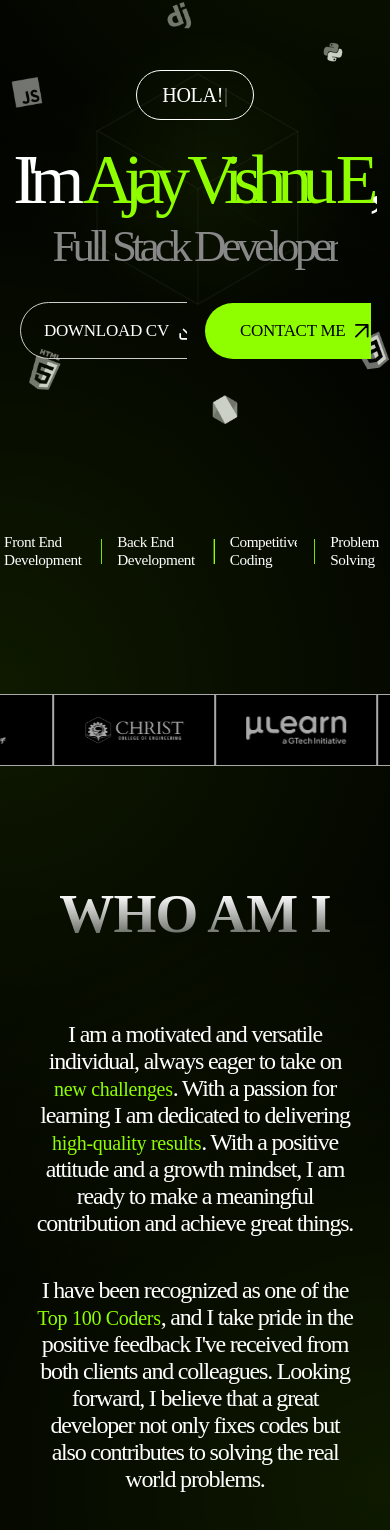
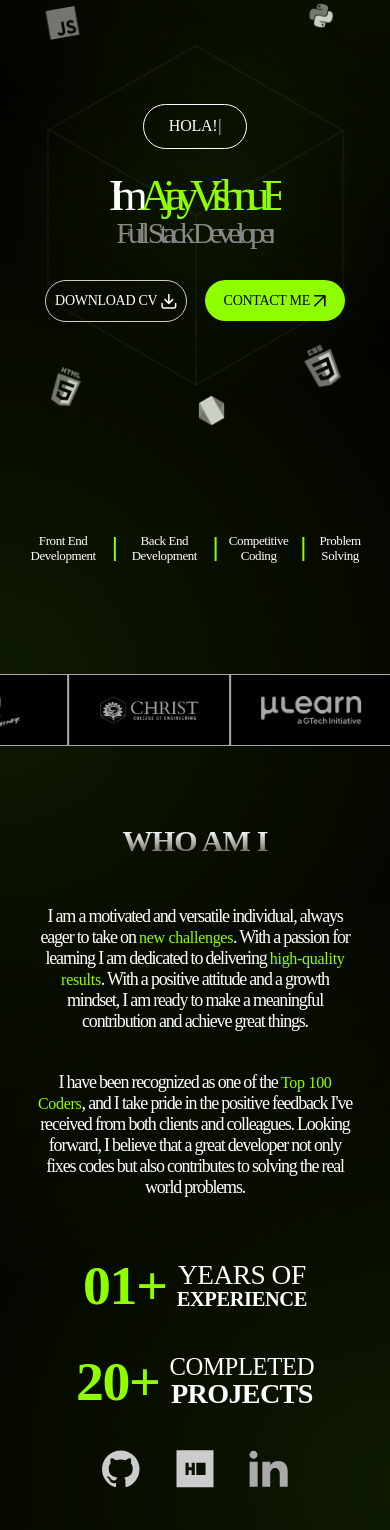
Before and after one commit to AjayVishnuE/Ajay_Vishnu_E, a React (Create React App) app: page / in a window 390 px wide. Shown: the part 210-1740 px from the top of the page. Built offline with nearby package versions, Linux system fonts and the light colour scheme; a web font is replaced by a local one.

Commit message:
media queries

```diff
--- a/src/App.css
+++ b/src/App.css
@@ -49,3 +49,23 @@
     transition: fill 0.3s ease, stroke 0.3s ease;
     stroke:  var(--PortGreen);
 }
+
+@media (max-width:1200px) {
+    .p-heading{
+        font-size: 40px;
+        padding: 0;
+    }
+}
+
+@media (max-width:900px) {
+    .p-heading{
+        font-size: 39px;
+    }
+}
+
+@media (max-width:500px) {
+    .p-heading{
+        text-align: center;
+        font-size: 30px;
+    }
+}
--- a/src/components/HelloTextLoop/hellotextloop.css
+++ b/src/components/HelloTextLoop/hellotextloop.css
@@ -1,5 +1,5 @@
 .overall-container{
-    margin-top: 210px;
+    margin-top: -5%;
 }
 
 .typewriter-container{
@@ -23,26 +23,34 @@ span{
 
 @media (max-width:1450px) {
     .overall-container{
-        padding-top: 50px;
+        /* padding-top: 20%; */
     }
 }
 @media (max-width:2600px) and (min-height:1000px){
     .overall-container{
-        padding-top: 12%;
+        /* padding-top: 12%; */
     }
 }
 
 @media (max-width:1500px) and (min-height:1000px){
     .overall-container{
-        padding-top: 19%;
+        margin-top: -12%;
+    }
+}
+
+@media (max-width:600px) {
+    span{
+        font-size: 16.029px;
+    }
+    .overall-container{
+        margin-top: -10%;
     }
 }
 
 
-
 @media (max-width:750px) and (min-height:1000px){
     .overall-container{
-        padding-top: 40%;
+        /* padding-top: 40%; */
     }
 }
 /* ipad air
--- a/src/components/Navbar/Navbar.css
+++ b/src/components/Navbar/Navbar.css
@@ -56,3 +56,10 @@
         padding-left: 0px;
     }
 }
+
+@media (max-width: 600px) {
+    #nav-text {
+        font-size: 12px;
+    }
+
+}
--- a/src/components/OrgLogoSet/orglogoset.css
+++ b/src/components/OrgLogoSet/orglogoset.css
@@ -53,11 +53,13 @@
 }
 
 @media (max-width: 500px) {
+    .orglogoset-container {
+        padding: 20px 5% 0 5%;
+    }
     .orglogo-container {
         min-width: 160px;
         height: 70px;
         background: #000;
-
     }
 
     .orglogo-img {
--- a/src/containers/Contact/Contact.jsx
+++ b/src/containers/Contact/Contact.jsx
@@ -43,7 +43,7 @@ function Contact() {
     }, []);
   return (
     <div id='Contact' className='contact-overall-container'>
-        <p className='p-heading contact-h'>CONNECT WITH ME</p>
+        <p className='p-heading'>CONNECT WITH ME</p>
         <p className='contact-c1'>Are you looking for a <label className='p-highlight'>web developer</label>?</p>
         <p className='contact-c2'>Then you’re in the right place. Get the fastest solutions you’re looking for.<br></br> Just <label className='p-highlight'>reach out </label>and let me know!</p>
         <p className='contact-email'><span></span>{ConnectSectionData.email}</p>
--- a/src/containers/Contact/contact.css
+++ b/src/containers/Contact/contact.css
@@ -9,8 +9,7 @@
     padding-top: 20px;
 }
 
-.contact-h{
-}
+/* .contact-h{} */
 
 .contact-c1{
     margin: 30px 0 5px 0;
@@ -109,12 +108,6 @@
 }
 
 @media (max-width:1200px) {
-    .contact-h{
-        font-size: 40px;
-        margin: 60px 0 30px 0;
-        padding: 0;
-    }
-
     .contact-c1{
         font-size: 25px;
         padding: 0 0 20px 0;
@@ -151,11 +144,6 @@
 }
 
 @media (max-width:900px) {
-    .contact-h{
-        margin: 50px 0 25px 0;
-        font-size: 35px;
-    }
-
     .contact-c1{
         font-size: 22px;
     }
@@ -165,7 +153,7 @@
     }
 
     .contact-email{
-        font-size:42px;
+        font-size:39px;
         margin: 30px 0;
     }
 
@@ -176,7 +164,7 @@
     .contact-logos-container{
         height: 45px;
         margin-bottom: 25px;
-        gap:55px;
+        gap:30px;
     }
 
     .contact-logos-container > a > svg{
@@ -187,16 +175,11 @@
 }
 
 @media (max-width:500px) {
-    .contact-h{
-        margin: 50px 0 25px 0;
-        text-align: center;
-        font-size: 30px;
-    }
-
     .contact-c1{
         text-align: center;
         font-size: 17px;
         padding: 0 0 10px 0;
+        text-wrap: wrap;
     }
 
     .contact-c2{
--- a/src/containers/ExperienceAndEducation/expandedu.css
+++ b/src/containers/ExperienceAndEducation/expandedu.css
@@ -110,4 +110,7 @@
     .eit{
         text-wrap:stable;
     }
+    .exp-edu-heading{
+        margin: 20px 0 0 0;
+    }
 }
--- a/src/containers/Projects/projects.css
+++ b/src/containers/Projects/projects.css
@@ -175,6 +175,10 @@
     border: none;
     background: transparent;
   }
+
+  .Projects-container{
+    margin: 60px 0 0 0;
+  }
   .projects-description{
     overflow: visible;
   }
--- a/src/containers/Spotlight/spotlight.css
+++ b/src/containers/Spotlight/spotlight.css
@@ -8,7 +8,6 @@
     background-repeat: no-repeat;
     background-position: center, left center, left center ;
     flex-direction: column;
-    justify-content: start;
     overflow-y: hidden;
     overflow-x:hidden;
 }
@@ -114,6 +113,7 @@
     font-family: "Red Hat Mono";
     font-size: 26.267px;
     font-style: normal;
+    text-align: center;
     font-weight: 400;
     line-height: 120%;
     letter-spacing: -0.424px;
@@ -137,9 +137,18 @@
     }
 }
 
-@media (max-width:1200px) and (min-height:1000px){
+@media (max-width:1200px) and (min-height:600px) and  (max-height:1500px){
     .Spotlight-overall-container{
         background-image: url(../../assets/Spotlight/bg-iPad.png);
+        background-size: cover, auto, auto;
+        background-repeat: no-repeat;
+        background-position: center, left center, left center ;
+    }
+}
+
+@media (max-width:600px) and (min-height:600px) and  (max-height:800px){
+    .Spotlight-overall-container{
+        background-image: url(../../assets/Spotlight/bg-phone.png);
         background-size: cover, auto, auto;
         background-repeat: no-repeat;
         background-position: center, left center, left center ;
@@ -183,20 +192,100 @@
     }
 }
 
-@media (max-width:600px) {
+@media (max-width:900px){
     .Spotlight-overall-container{
         background-image: url(../../assets/Spotlight/bg-iPad.png);
         background-size: cover;
         background-repeat: no-repeat;
         background-position: center, left center, left center ;
     }
+    .title-text{
+        font-size: 60px;
+    }
+
+    .title-description{
+        font-size: 40px;
+        padding-top: 8px;
+    }
+
+    .spotlight-download-button{
+        height: 55px;
+        width: 200px;
+    }
+
+    .spotlight-download-button > p , .spotlight-contact-button > p{
+        font-size:17.029px;
+    }
+
+    .spotlight-download-button > svg {
+        height: 18px;
+    }
+
+    .spotlight-contact-button > svg{
+        height: 14px;
+    }
+
+    .spotlight-contact-button{
+        height: 56px;
+        width: 200px;
+    }
+    .spotlight-roles-container{
+        gap:7px;
+    }
+
     .spotlight-roles{
-        font-size: 15.267px;
+        font-size: 16px;
     }
 }
 
+@media (max-width:600px){
+    .title-text{
+        font-size: 45px;
+    }
 
+    .title-description{
+        font-size: 30px;
+        padding-top: 5px;
+    }
 
-@media (max-width:400px){
+    .spotlight-download-button{
+        height: 40px;
+        width: 140px;
+        gap: 4px;
+    }
 
+    .spotlight-download-button > p , .spotlight-contact-button > p{
+        font-size:14.029px;
+    }
+
+    .spotlight-download-button > svg {
+        height: 16px;
+    }
+
+    .spotlight-contact-button > svg{
+        height: 12px;
+    }
+
+    .spotlight-contact-button{
+        height: 41px;
+        width: 140px;
+        gap: 4px;
+    }
+    .spotlight-roles-container{
+        gap:5px;
+    }
+
+    .spotlight-roles{
+        font-size: 13px;
+        overflow: visible;
+    }
 }
+
+@media (max-width:500px){
+    .Spotlight-overall-container{
+        background-image: url(../../assets/Spotlight/bg-phone.png);
+        background-size: cover;
+        background-repeat: no-repeat;
+        background-position: center, left center, left center ;
+    }
+}
--- a/src/containers/WhoAmI/WhoAmI.jsx
+++ b/src/containers/WhoAmI/WhoAmI.jsx
@@ -53,7 +53,7 @@ function WhoAmI() {
       <a href={pdfFile} download="Resume Ajay Vishnu E" target='_blank'>
         <div className='whoami-download-button'>
           DOWNLOAD ME
-          <svg xmlns="http://www.w3.org/2000/svg" width="21" height="17" style={{marginTop:"2PX"}} viewBox="0 0 21 20" fill="none">
+          <svg xmlns="http://www.w3.org/2000/svg" width="21" height="17" viewBox="0 0 21 20" fill="none">
             <path d="M19.4185 13V17C19.4185 17.5304 19.2077 18.0391 18.8327 18.4142C18.4576 18.7893 17.9489 19 17.4185 19H3.41846C2.88802 19 2.37932 18.7893 2.00424 18.4142C1.62917 18.0391 1.41846 17.5304 1.41846 17V13M5.41846 8L10.4185 13M10.4185 13L15.4185 8M10.4185 13V1" stroke="black" stroke-width="2" stroke-linecap="round" stroke-linejoin="round"/>
           </svg>
         </div>
--- a/src/containers/WhoAmI/whoami.css
+++ b/src/containers/WhoAmI/whoami.css
@@ -110,3 +110,90 @@
 .whoami-download-button:hover{
     background: #91ff00cc;
 }
+
+.whoami-download-button > svg {
+    margin-top: 2px;
+}
+
+
+@media (max-width:1200px) {
+    .whoami-description{
+        font-size: 22px;
+    }
+
+    .wd-1{
+        padding: 60px 9% 10px 9%;
+    }
+
+    .wd-2{
+        padding: 30px 9% 40px 9%;
+    }
+
+    .key-terms-number{
+        font-size: 75.863px;
+    }
+
+    .key-terms-line1-0{
+        font-size: 30.351px;
+    }
+
+    .key-terms-line2-0{
+        font-size: 23.462px;
+    }
+
+    .key-terms-line1-1{
+        font-size:  27.68px;
+    }
+
+    .key-terms-line2-1{
+        font-size:  31.134px;
+    }
+}
+
+
+@media (max-width:900px) {
+    .whoami-description{
+        font-size: 21px;
+    }
+
+    .wd-1{
+        padding: 50px 9% 10px 9%;
+    }
+
+    .key-terms-number{
+        font-size: 55.863px;
+    }
+
+    .key-terms-line1-0{
+        font-size: 27.351px;
+    }
+
+    .key-terms-line2-0{
+        font-size: 20.462px;
+    }
+
+    .key-terms-line1-1{
+        font-size:  24.68px;
+    }
+
+    .key-terms-line2-1{
+        font-size:  28.134px;
+    }
+}
+
+@media (max-width:600px) {
+    .whoami-description{
+        font-size: 18px;
+    }
+
+    .whoami-download-button{
+        margin: 20px 0 0 0;
+        font-size: 15.005px;
+        gap: 2px;
+    }
+
+    .whoami-download-button > svg {
+        height: 14px;
+        margin-top: 0px;
+    }
+}
```
Also changed, not shown: src/assets/Spotlight/bg-phone.png.
